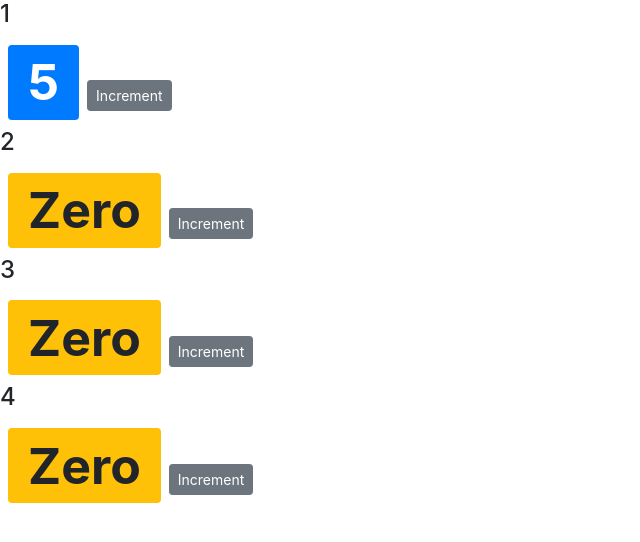
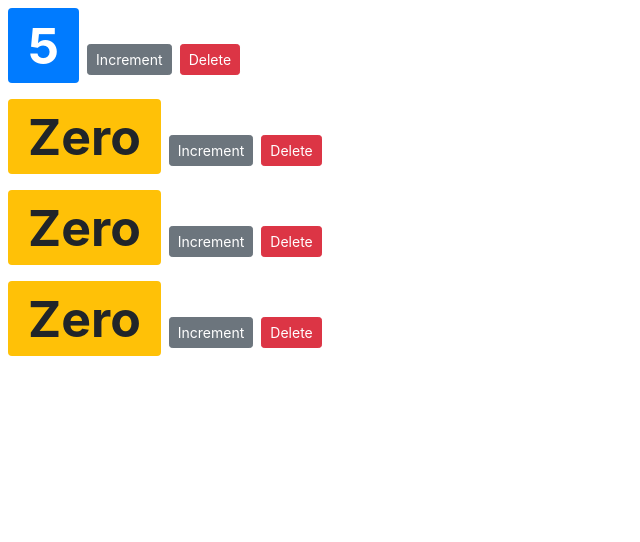
Before and after one commit to tasnuvaleeya/counter-app, a React (Create React App) app: page / in a window 1280 px wide. Shown: the top 542 px of the page, without its empty margins (0-640 px from the left). Built offline with nearby package versions, Linux system fonts and the light colour scheme.

Commit message:
raising and handling event

```diff
--- a/src/components/counter.jsx
+++ b/src/components/counter.jsx
@@ -18,7 +18,6 @@
 
     return (
       <div>
-         <h4> { this.props.id } </h4>
         <span style={this.styles} className={this.getBadgeClasses()}>
           {this.formatCount()}
         </span>
@@ -26,6 +25,7 @@
             Increment
 
         </button>
+        <button onClick={this.props.onDelete} className="btn btn-danger btn-sm m-2">Delete</button>
       </div>
     );
   }
--- a/src/components/counters.jsx
+++ b/src/components/counters.jsx
@@ -10,11 +10,17 @@
             {id:4, value:0},
         ]
      }
+
+
+     handleDelete = () => {
+         console.log('Event Handler Called');
+     }
+
     render() {
         return (
             <div>
                 { this.state.counters.map(counter =>
-                     <Counter key={counter.id} value={counter.value} id={counter.id}>
+                     <Counter key={counter.id} onDelete={this.handleDelete} value={counter.value} id={counter.id}>
                          <h4>Counter #{counter.id}</h4>
                          </Counter>
                          )}
```
